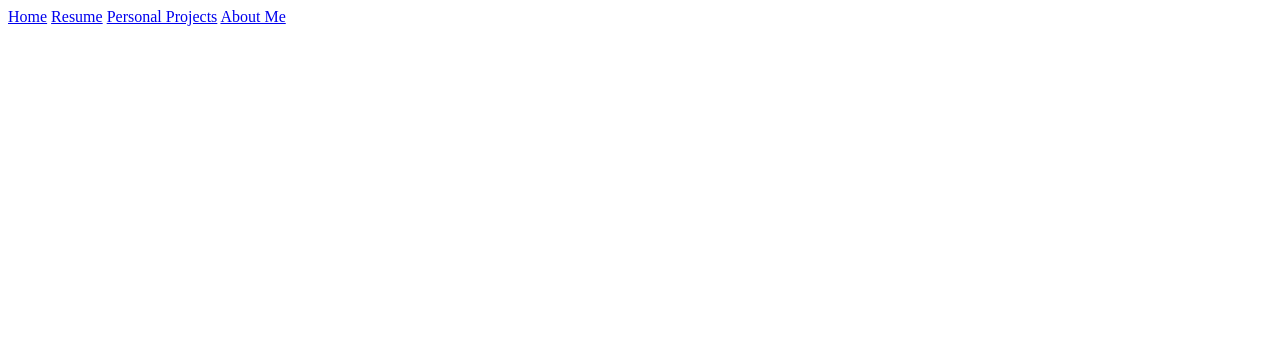
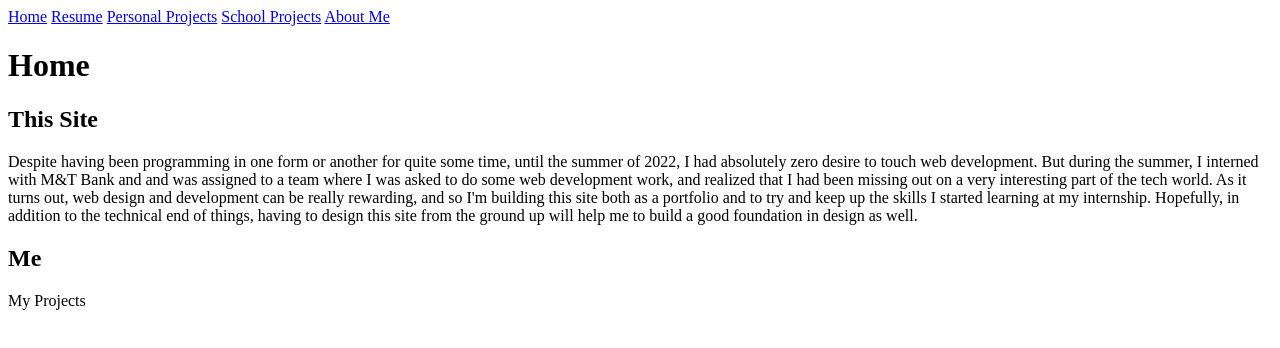
Before and after one commit to skylar-kantor/skylar-kantor.github.io, a plain HTML site: page index.html in a window 1280 px wide. Drawn offline with Linux system fonts and the light colour scheme.

Commit message:
working on homepage content

```diff
--- a/index.html
+++ b/index.html
@@ -1,9 +1,25 @@
 <!doctype html>
 
 <html lang="en">
+<head>
 <div class="topnav">
   <a class="active" href="#home">Home</a>
   <a href="resume">Resume</a>
   <a href="#personal">Personal Projects</a>
+  <a href="#school"> School Projects</a>
   <a href="#about">About Me</a>
 </div>
+<h1>Home</h1>
+
+<h2>This Site</h2>
+Despite having been programming in one form or another for quite some time, until the summer of 2022, I had absolutely zero desire to touch web development.
+But during the summer, I interned with M&T Bank and and was assigned to a team where I was asked to do some web development work, and realized that I had been missing out on a very interesting part of the tech world.
+As it turns out, web design and development can be really rewarding, and so I'm building this site both as a portfolio and to try and keep up the skills I started learning at my internship. Hopefully, in addition to the technical end of things,
+having to design this site from the ground up will help me to build a good foundation in design as well.
+
+<h2>Me</h2
+"
+Hi, I'm Skylar! I use they/them pronouns (or she/her or ey/em, any of the 3 is perfectly okay). I'm a computer science student at the University at Buffalo, graduating in May of 2023.
+For more, see the ABout page.
+"
+<h2>My Projects</h2>
```
